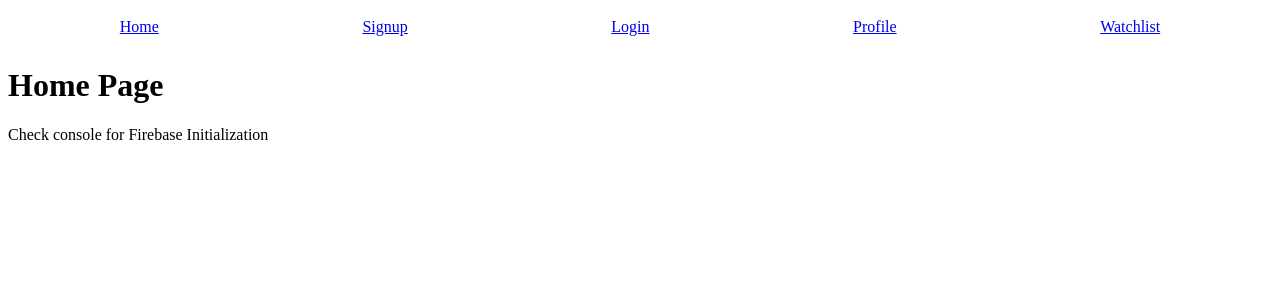
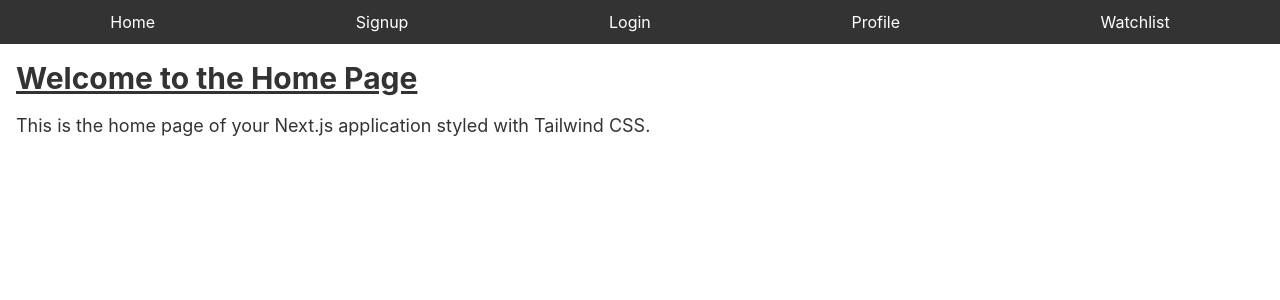
Before and after one commit to hunterfaugot/movie-list-rando, a Next.js app: page / in a window 1280 px wide. Shown: the top 300 px of the page. Built offline with nearby package versions, Linux system fonts and the light colour scheme; no server answers.

Commit message:
added tailwind

```diff
--- a/package.json
+++ b/package.json
@@ -17,9 +17,10 @@
     "react-dom": "^18"
   },
   "devDependencies": {
+    "autoprefixer": "^10.4.19",
     "eslint": "^8",
     "eslint-config-next": "14.2.5",
-    "postcss": "^8",
-    "tailwindcss": "^3.4.1"
+    "postcss": "^8.4.39",
+    "tailwindcss": "^3.4.6"
   }
 }
--- /dev/null
+++ b/postcss.config.js
@@ -0,0 +1,6 @@
+module.exports = {
+  plugins: {
+    tailwindcss: {},
+    autoprefixer: {},
+  },
+}
--- a/src/app/page.js
+++ /dev/null
@@ -1,17 +0,0 @@
-// src/app/page.js
-
-"use client";
-
-import Layout from '../components/Layout';
-import TestFirebaseConfig from '../pages/auth/TestFirebaseConfig';
-
-const HomePage = () => {
-  return (
-    <Layout>
-      <h1>Home Page</h1>
-      <TestFirebaseConfig />
-    </Layout>
-  );
-};
-
-export default HomePage;
--- a/src/components/SearchMovies.js
+++ b/src/components/SearchMovies.js
@@ -4,7 +4,6 @@
 
 import { useState } from 'react';
 import { searchMovies } from '../utils/tmdb';
-import styles from '../styles/SearchMovies.module.css';
 
 const SearchMovies = ({ onAddMovie }) => {
   const [query, setQuery] = useState('');
@@ -22,17 +21,17 @@ const SearchMovies = ({ onAddMovie }) => {
     const director = movie.credits.crew.find((member) => member.job === 'Director');
 
     return (
-      <li key={movie.id} className={styles.searchItem}>
+      <li key={movie.id} className="flex items-center p-4 mb-4 border border-gray-300 bg-white">
         <img
           src={`https://image.tmdb.org/t/p/w200${movie.poster_path}`}
           alt={movie.title}
-          className={styles.moviePoster}
+          className="w-12 h-auto mr-4"
         />
-        <div className={styles.movieDetails}>
-          <span className={styles.movieTitle}>{movie.title}</span> ({movie.release_date?.substring(0, 4)})
+        <div className="flex-1">
+          <div className="font-bold">{movie.title}</div> ({movie.release_date?.substring(0, 4)})
           <p>{movie.overview}</p>
           <p>Director: {director ? director.name : 'N/A'}</p>
-          <button onClick={() => onAddMovie(movie)} className={styles.addButton}>Add to Watchlist</button>
+          <button onClick={() => onAddMovie(movie)} className="ml-2 btn btn-primary">Add to Watchlist</button>
         </div>
       </li>
     );
@@ -40,16 +39,17 @@ const SearchMovies = ({ onAddMovie }) => {
 
   return (
     <div>
-      <form onSubmit={handleSearch}>
+      <form onSubmit={handleSearch} className="mb-4">
         <input
           type="text"
           value={query}
           onChange={(e) => setQuery(e.target.value)}
           placeholder="Search for a movie"
+          className="input input-bordered"
         />
-        <button type="submit">Search</button>
+        <button type="submit" className="ml-2 btn btn-primary">Search</button>
       </form>
-      <ul className={styles.searchResults}>
+      <ul className="list-none p-0">
         {results.map((movie) => renderMovieDetails(movie))}
       </ul>
     </div>
--- /dev/null
+++ b/src/pages/index.js
@@ -0,0 +1,22 @@
+// src/app/page.js
+
+"use client";
+
+import Head from 'next/head';
+import Layout from '../components/Layout';
+
+export default function Home() {
+  return (
+    <Layout>
+      <div className="container mx-auto p-4">
+        <Head>
+          <title>Home Page</title>
+        </Head>
+        <h1 className="text-3xl font-bold underline">Welcome to the Home Page</h1>
+        <p className="mt-4 text-lg">
+          This is the home page of your Next.js application styled with Tailwind CSS.
+        </p>
+      </div>
+    </Layout>
+  );
+}
--- a/src/pages/watchlist.js
+++ b/src/pages/watchlist.js
@@ -8,7 +8,6 @@ import { useState, useEffect } from 'react';
 import { firestore, auth } from '../utils/firebase';
 import { collection, addDoc, getDocs, query, where, deleteDoc, doc, orderBy, writeBatch, updateDoc } from 'firebase/firestore';
 import { DragDropContext, Droppable, Draggable } from 'react-beautiful-dnd';
-import styles from '../styles/Watchlist.module.css';
 
 const Watchlist = () => {
   const [watchlist, setWatchlist] = useState([]);
@@ -114,39 +113,40 @@ const Watchlist = () => {
 
   return (
     <Layout>
-      <div className={styles.container}>
-        <div className={styles.searchColumn}>
+      <div className="flex justify-between p-4 h-screen">
+        <div className="flex-1 mr-4 overflow-y-auto">
           <SearchMovies onAddMovie={handleAddMovie} />
         </div>
-        <div className={styles.watchlistColumn}>
-          <button onClick={pickRandomMovie} className={styles.randomButton}>Pick a Random Movie</button>
+        <div className="flex-1 ml-4 flex flex-col overflow-y-auto">
+          <button onClick={pickRandomMovie} className="mb-4 btn btn-primary">Pick a Random Movie</button>
           <DragDropContext onDragEnd={onDragEnd}>
             <Droppable droppableId="watchlist">
               {(provided) => (
-                <ul className={styles.watchlist} {...provided.droppableProps} ref={provided.innerRef}>
+                <ul className="list-none p-0" {...provided.droppableProps} ref={provided.innerRef}>
                   {watchlist.map((movie, index) => (
                     <Draggable key={movie.id} draggableId={movie.id} index={index}>
                       {(provided) => (
                         <li
-                          className={styles.watchlistItem}
+                          className="flex items-center p-4 mb-4 border border-gray-300 bg-white"
                           ref={provided.innerRef}
                           {...provided.draggableProps}
                           {...provided.dragHandleProps}
                         >
-                          <span className={styles.movieIndex}>{index + 1}. </span>
-                          <img src={`https://image.tmdb.org/t/p/w200${movie.poster_path}`} alt={movie.title} />
-                          <div>
+                          <span className="font-bold mr-4">{index + 1}. </span>
+                          <img src={`https://image.tmdb.org/t/p/w200${movie.poster_path}`} alt={movie.title} className="w-12 h-auto mr-4" />
+                          <div className="flex-1">
                             {movie.title} ({movie.release_date?.substring(0, 4)})
                             <p>Director: {movie.director}</p>
-                            <label>
+                            <label className="flex items-center ml-4">
                               <input
                                 type="checkbox"
                                 checked={movie.watched}
                                 onChange={() => handleToggleWatched(movie.id, movie.watched)}
+                                className="mr-2"
                               />
                               Watched
                             </label>
-                            <button onClick={() => handleRemoveMovie(movie.id)}>Remove</button>
+                            <button onClick={() => handleRemoveMovie(movie.id)} className="ml-2 btn btn-danger">Remove</button>
                           </div>
                         </li>
                       )}
--- a/src/styles/globals.css
+++ b/src/styles/globals.css
@@ -1,4 +1,8 @@
 /* src/styles/globals.css */
+
+@tailwind base;
+@tailwind components;
+@tailwind utilities;
 
 body {
   margin: 0;
@@ -9,8 +13,8 @@ body {
 }
 
 nav {
-  background-color: #333;
-  padding: 10px;
+  background-color: #333 !important;
+  padding: 10px !important;
 }
 
 nav ul {
--- a/tailwind.config.js
+++ b/tailwind.config.js
@@ -1,18 +1,14 @@
+// tailwind.config.js
+
 /** @type {import('tailwindcss').Config} */
 module.exports = {
   content: [
-    "./src/pages/**/*.{js,ts,jsx,tsx,mdx}",
-    "./src/components/**/*.{js,ts,jsx,tsx,mdx}",
-    "./src/app/**/*.{js,ts,jsx,tsx,mdx}",
+    "./pages/**/*.{js,ts,jsx,tsx}",
+    "./components/**/*.{js,ts,jsx,tsx}",
+    "./src/**/*.{js,ts,jsx,tsx}",
   ],
   theme: {
-    extend: {
-      backgroundImage: {
-        "gradient-radial": "radial-gradient(var(--tw-gradient-stops))",
-        "gradient-conic":
-          "conic-gradient(from 180deg at 50% 50%, var(--tw-gradient-stops))",
-      },
-    },
+    extend: {},
   },
   plugins: [],
 };
```
Also changed, not shown: 1 other file (tests, documents, lock files or other folders).
